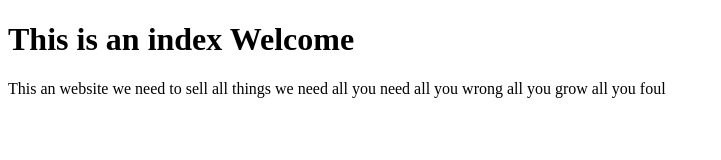
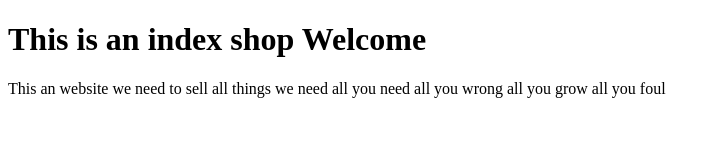
Before and after one commit to themohammadnori/myJspractice, a plain HTML site: page shop.html in a window 1280 px wide. Shown: the whole page, without its empty margins (0-721 px from the left). Drawn offline with Linux system fonts and the light colour scheme.

Commit message:
where we going

```diff
--- a/shop.html
+++ b/shop.html
@@ -9,7 +9,7 @@
 <body>
     <h1>
 
-        This is an index Welcome
+        This is an index shop Welcome
 
     </h1>
     <p>This an website we need to sell all things we need all you need all you wrong all you grow all you foul</p>
```
